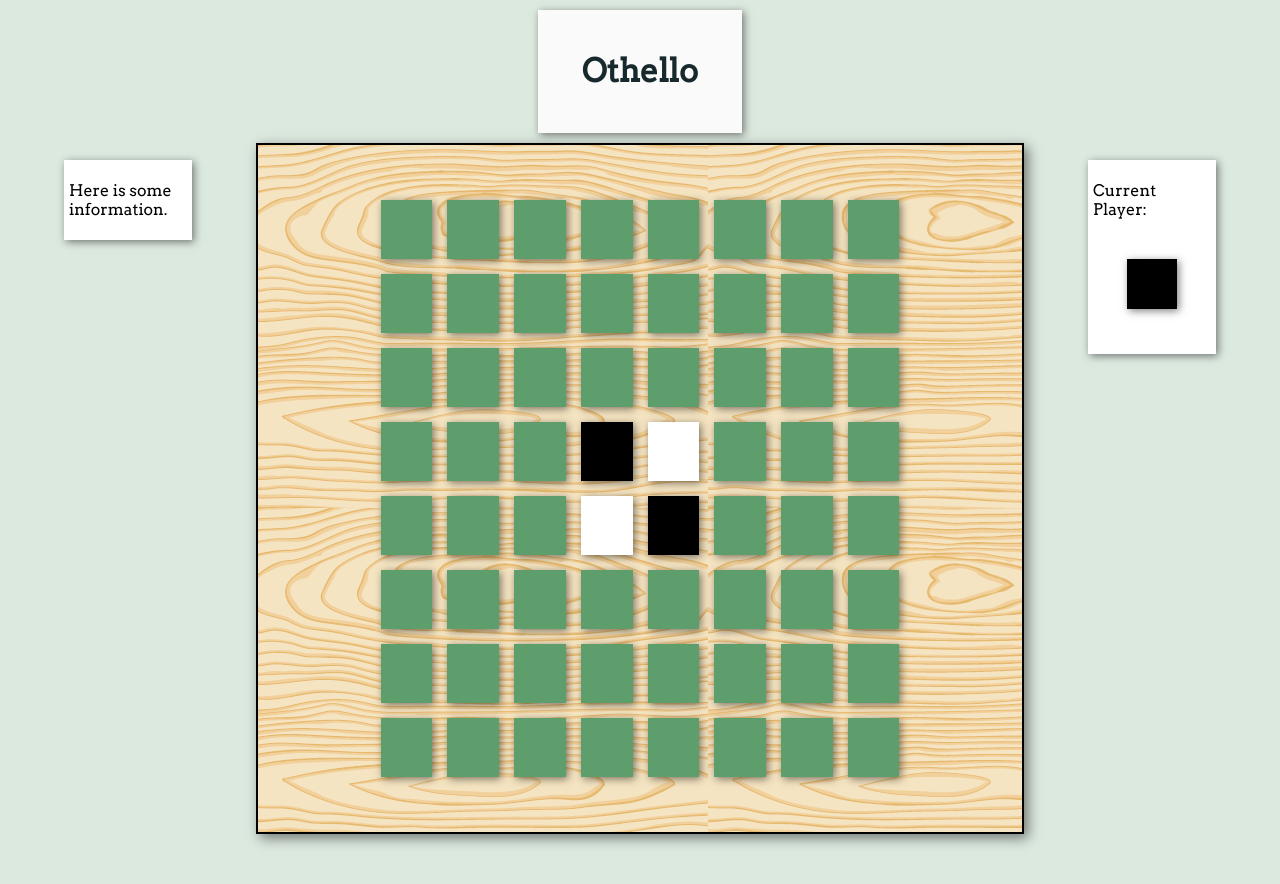
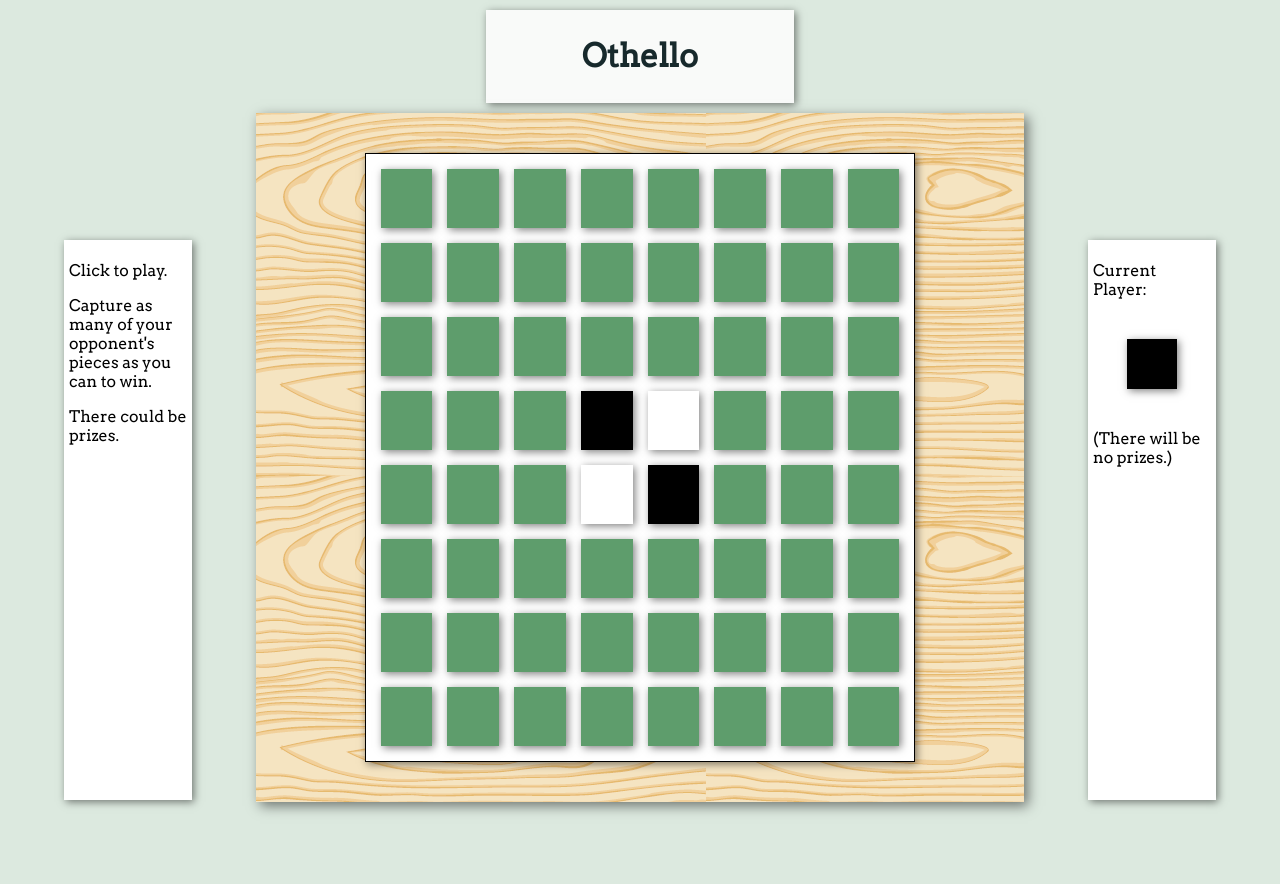
Before and after one commit to rwck/rwck.github.io, a plain HTML site: page index.html in a window 1280 px wide. After the commit the page ends 852 px from the top, so only its background shows below. Drawn offline with nearby package versions, Linux system fonts and the light colour scheme.

Commit message:
hopefully this is working properly

```diff
--- a/css/styles.css
+++ b/css/styles.css
@@ -21,11 +21,28 @@
 
 .title {
   color: f9faf9;
-  padding: 20px;
+
+  padding: 5px;
+
   box-shadow: 2px 2px 8px 0px rgba(0,0,0,0.50);
-  width: 20%;
+  width: 30%;
   margin: 10px auto;
-  background-color: #f9faf9
+  background-color: #f9faf9;
+
+}
+
+.hidden-message {
+  display: none;
+}
+
+
+.pop-up {
+  width: 50px;
+  height: 50px;
+  background-color: red;
+  padding: 10px;
+  color: white;
+  position: absolute;
 
 
 }
@@ -40,7 +57,7 @@
   width: 60vw;
   margin: auto;
   background-image: url("../images/wood.png");
-  border: 2px solid black;
+  /*border: 2px solid black;*/
   box-shadow: 4px 4px 12px 0px rgba(0,0,0,0.50);
   position: relative;
   padding: 40px;
@@ -57,9 +74,17 @@
 }
 
 
+table {
+  border: 1px solid black;
+  background-color: white;
+  box-shadow: 2px 2px 8px 0px rgba(0,0,0,0.50);
+
+}
+
 .injectTable {
   opacity: 1;
   z-index: 1;
+  /*border: 1px solid black;*/
 }
 
 .cell {
@@ -71,19 +96,23 @@
 
 .white {
   background-color: white;
-  transition: background-color 0.5s ease-in;
+
+  transition: background-color 0.2s ease-in;
 
 }
 
 .black {
   background-color: black;
-  transition: background-color 0.5s ease-in;
+
+
+  transition: background-color 0.2s ease-in;
 
 }
 
 .green {
   background-color: #5E9D6C;
-  transition: background-color 0.5s ease-in;
+  transition: background-color 0.2s ease-in;
+
 }
 
 tr {
@@ -92,17 +121,11 @@
 
 td {
   padding: 20px;
-  /*color: white;*/
   background-color: #5E9D6C;
-  /*min-width: 10px;*/
   width: 20px;
-  /*width: 10px;*/
-  /*min-height: 10px;*/
   height: 20px;
-  /*height: 10px;*/
   text-align: center;
   margin: 10px;
-  /*border: 1px solid #979797;*/
   box-shadow: 2px 2px 8px 0px rgba(0,0,0,0.50);
 
 }
@@ -150,7 +173,8 @@
   border: 1px solid black;
   box-shadow: 2px 2px 8px 0px rgba(0,0,0,0.50);
   /*float: right;*/
-  transition: background-color 0.25s ease-in-out 2s;
+
+  transition: background-color 0.22s ease-in-out 0.5s;
   margin: 40px auto;
 
 }
@@ -159,7 +183,10 @@
 .playerBox {
   position: absolute;
   width: 10%;
-  top: 20%;
+
+
+  min-height: 70%;
+  top: 30%;
   left: 85%;
   background-color: white;
   padding: 5px;
@@ -171,9 +198,11 @@
 .infobox {
   background-color: white;
   width: 10%;
+
+  min-height: 70%;
   padding: 5px;
   position: absolute;
-  top: 20%;
+  top: 30%;
   right: 85%;
   box-shadow: 2px 2px 8px 0px rgba(0,0,0,0.50);
 }
@@ -181,7 +210,7 @@
 
 .button-pressed {
   box-shadow: none;
-  transition-duration: 0.2s;
+  /*transition-duration: 0.2s;*/
 }
 
 .clearfix:after {
--- a/index.html
+++ b/index.html
@@ -31,14 +31,23 @@
 
     <div class="board">
       <div class="injectTable">
+        <!-- <div class="pop-up">
+
+        </div> -->
       </div>
     </div>
-    <div style"position:relative">
+
+    <div style "position:relative">
       <div class="infobox">
         <p>
-            Here is some information.
+          Click to play.
         </p>
-
+        <p>
+          Capture as many of your opponent's pieces as you can to win.
+        </p>
+        <p>
+          There could be prizes.
+        </p>
       </div>
 
 
@@ -47,6 +56,14 @@
           Current Player:
         </p>
         <div class="currentPlayerIndicator animation-target">
+
+
+        </div>
+        <div>
+          <p>
+            (There will be no prizes.)
+          </p>
+        </div>
 
       </div>
     </div>
--- a/js/onclick.js
+++ b/js/onclick.js
@@ -3,7 +3,7 @@
   $("td").click(function() {
     $("td").mousedown(function() {
       var myID = this.id;
-      clickShadow(myID);
+      // clickShadow(myID);
       // CLICK();
       var myID = this.id;
       // alert(myID);
@@ -86,7 +86,7 @@
       // alert("That is a valid move!!!" + id);
       valid = true;
     } else {
-      alert("That is not a valid move" + id);
+      // alert("That is not a valid move" + id);
     }
   }
   if (player === "white") {
@@ -94,7 +94,7 @@
       // alert("That is a valid move!!!" + id);
       valid = true;
     } else {
-      alert("That is not a valid move" + id);
+      // alert("That is not a valid move" + id);
     }
   }
   if (valid) {
```
Lines whose indentation alone changed are shown as unchanged.
